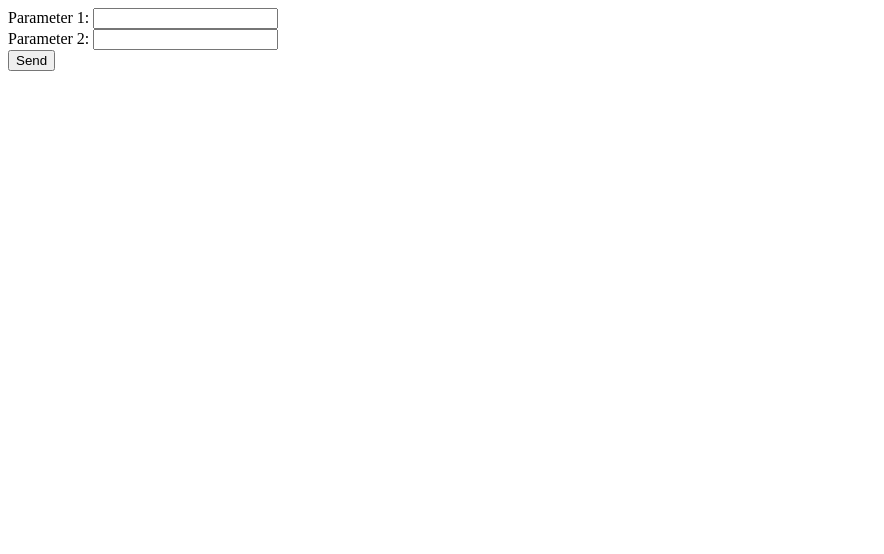
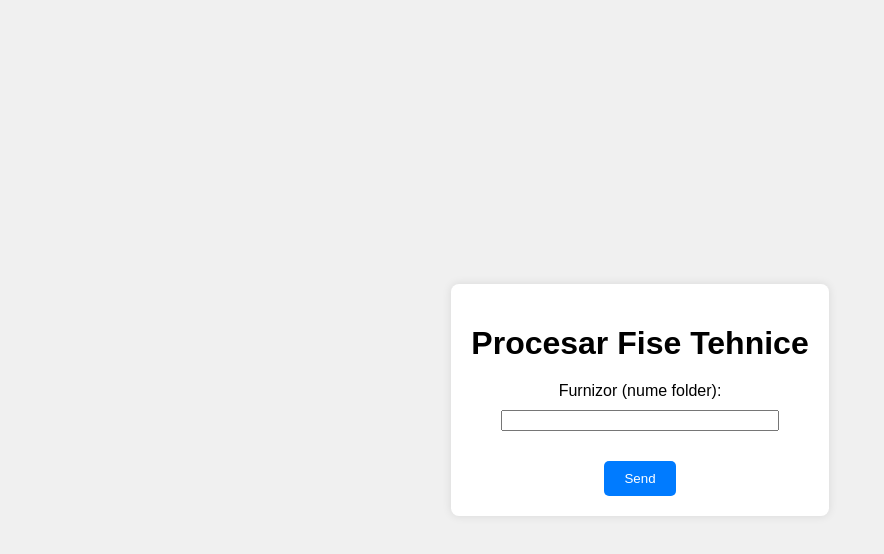
Before and after one commit to vicolsilviu/make.com, a plain HTML site: page index.html in a window 1280 px wide. Shown: the whole page, without its empty margins (0-884 px from the left). Drawn offline with Linux system fonts and the light colour scheme.

Commit message:
Update index.html

```diff
--- a/index.html
+++ b/index.html
@@ -3,17 +3,54 @@
 <head>
     <meta charset="UTF-8">
     <meta name="viewport" content="width=device-width, initial-scale=1.0">
-    <title>Send Data to Webhook</title>
+    <title>Procesar Fise Tehnice</title>
+    <style>
+        body {
+            display: flex;
+            justify-content: center;
+            align-items: center;
+            height: 100vh;
+            margin: 0;
+            font-family: Arial, sans-serif;
+            background-color: #f0f0f0;
+        }
+        .container {
+            text-align: center;
+            background-color: #fff;
+            padding: 20px;
+            box-shadow: 0 0 10px rgba(0, 0, 0, 0.1);
+            border-radius: 8px;
+        }
+        h1 {
+            margin-bottom: 20px;
+        }
+        label, input {
+            display: block;
+            margin: 10px auto;
+            width: 80%;
+        }
+        button {
+            margin-top: 20px;
+            padding: 10px 20px;
+            border: none;
+            background-color: #007BFF;
+            color: white;
+            border-radius: 5px;
+            cursor: pointer;
+        }
+        button:hover {
+            background-color: #0056b3;
+        }
+    </style>
 </head>
 <body>
-    <form action="https://hook.eu2.make.com/mjddzbxanz2ycfugbvk0lul0f9io4eha" method="POST">
-        <label for="parameter1">Parameter 1:</label>
-        <input type="text" id="parameter1" name="parameter1">
-        <br>
-        <label for="parameter2">Parameter 2:</label>
-        <input type="text" id="parameter2" name="parameter2">
-        <br>
-        <button type="submit">Send</button>
-    </form>
+    <div class="container">
+        <h1>Procesar Fise Tehnice</h1>
+        <form action="https://hook.eu2.make.com/mjddzbxanz2ycfugbvk0lul0f9io4eha" method="POST">
+            <label for="furnizor">Furnizor (nume folder):</label>
+            <input type="text" id="furnizor" name="furnizor" required>
+            <button type="submit">Send</button>
+        </form>
+    </div>
 </body>
 </html>
```
